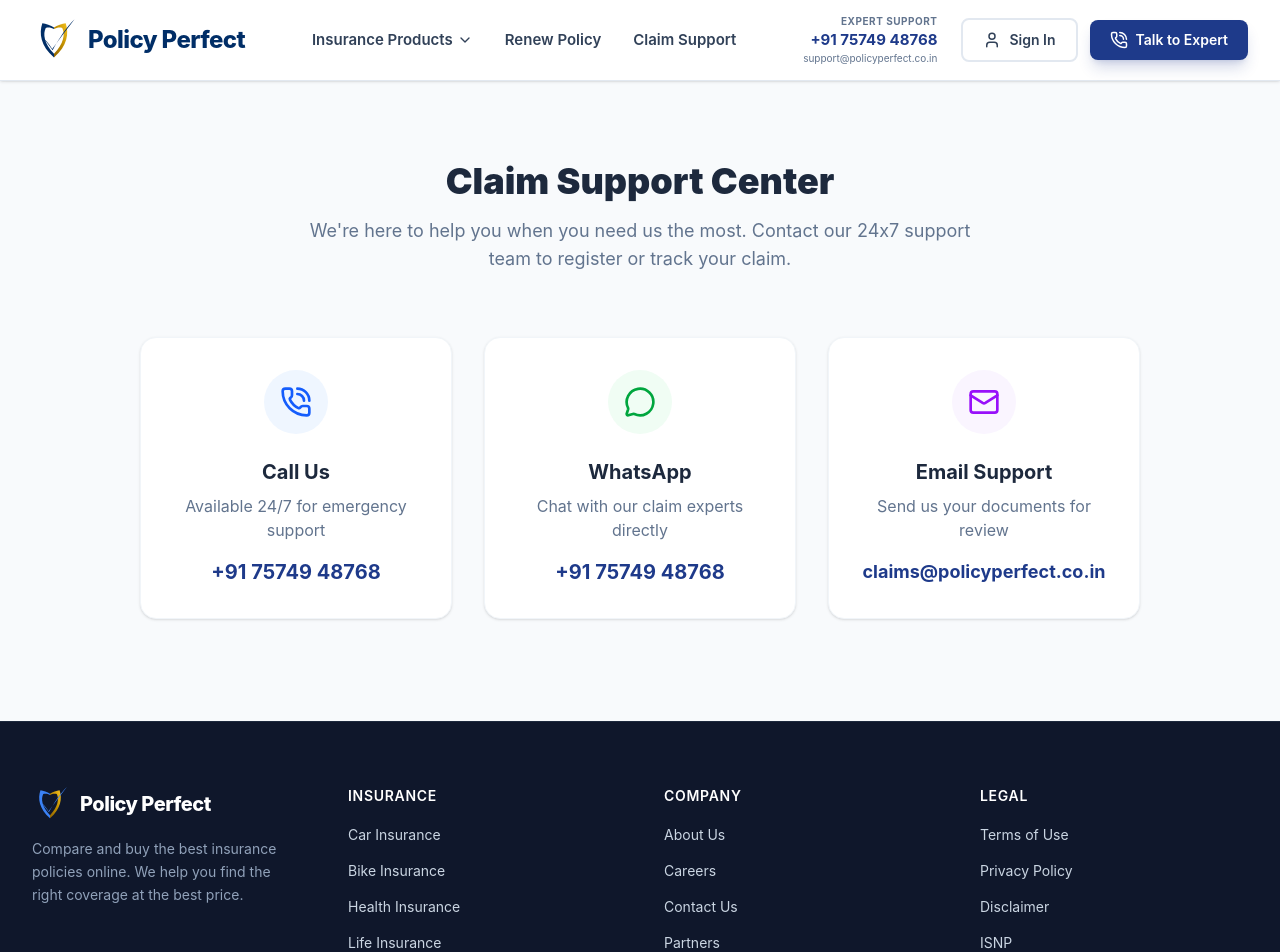
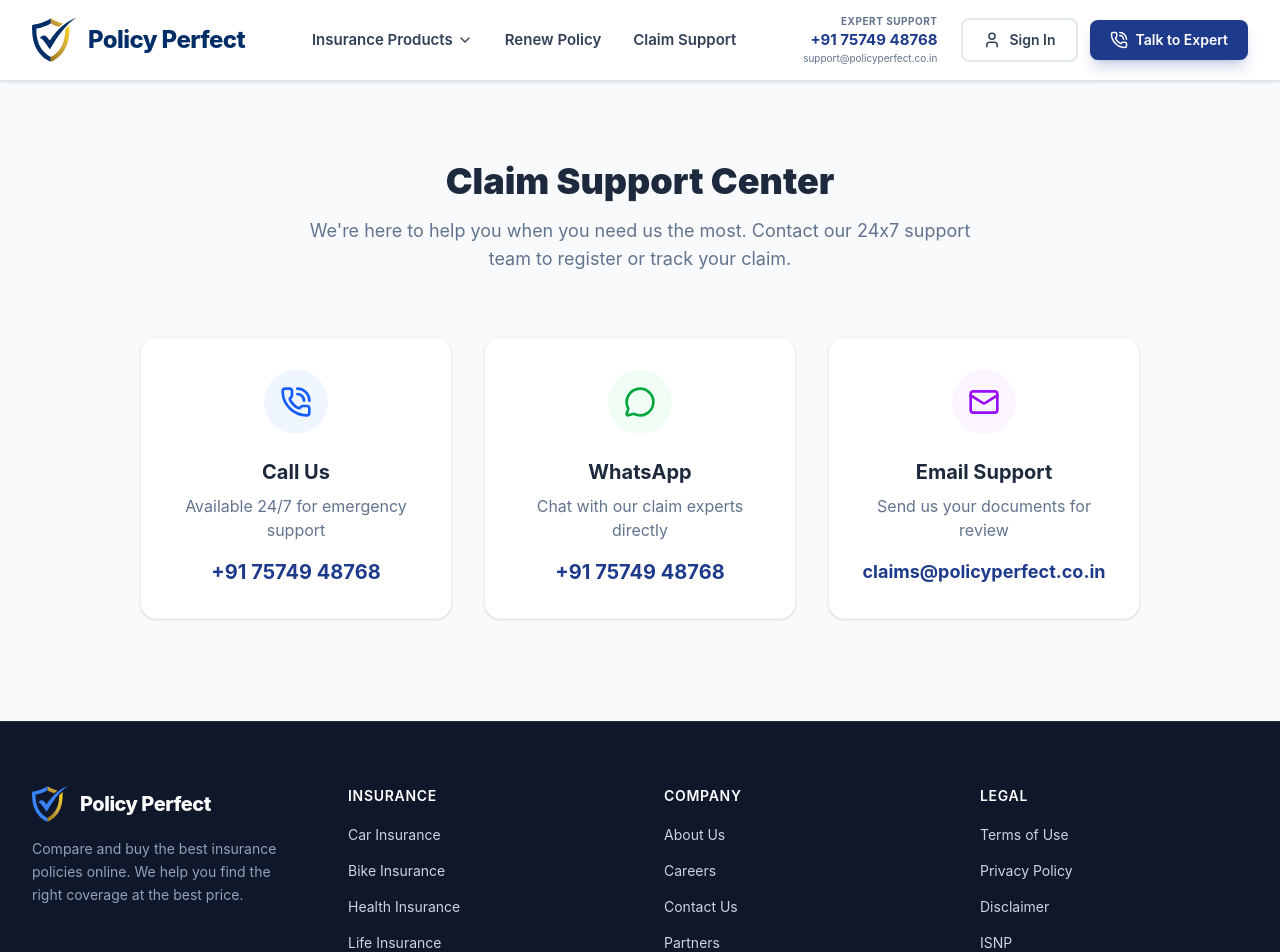
Before and after one commit to shakidsolanki/policyperfect-website, a React (Vite) app: page /claims in a window 1280 px wide. Shown: the top 952 px of the page. Built offline with nearby package versions, Linux system fonts and the light colour scheme.

Commit message:
Update Navbar, Footer, and Favicon to pixel-perfect traced custom logo

```diff
--- a/src/components/Footer.jsx
+++ b/src/components/Footer.jsx
@@ -14,17 +14,15 @@
               <svg xmlns="http://www.w3.org/2000/svg" viewBox="0 0 512 512" className="w-9 h-9" fill="none">
                 <defs>
                   <linearGradient id="footerGold" x1="100%" y1="0%" x2="0%" y2="100%">
-                    <stop offset="0%" stop-color="#f6c21e" />
-                    <stop offset="50%" stop-color="#be8c00" />
-                    <stop offset="100%" stop-color="#916400" />
+                    <stop offset="0%" stop-color="#F9D423" />
+                    <stop offset="50%" stop-color="#CCA43B" />
+                    <stop offset="100%" stop-color="#9E7818" />
                   </linearGradient>
                 </defs>
-                {/* Left Shield Half (Vibrant Blue for dark background) */}
-                <path d="M256 460 C100 320 80 180 120 60 C160 65 220 85 256 110 L256 128 C230 115 195 105 160 115 C125 185 140 295 256 415 Z" fill="#3b82f6" />
-                {/* Right Shield Half (Gold Gradient) */}
-                <path d="M256 460 C412 320 432 180 392 60 C352 65 292 85 256 110 L256 128 C282 115 317 105 352 115 C387 185 372 295 256 415 Z" fill="url(#footerGold)" />
-                {/* Overlapping Vibrant Blue Checkmark */}
-                <path d="M135 240 C135 240 185 270 235 360 C325 240 415 120 495 15 C415 90 305 250 240 375 C195 310 160 265 135 240 Z" fill="#3b82f6" />
+                <path d="M 434 85 L 413 105 L 386 136 L 385 139 L 385 167 L 382 200 L 378 227 L 373 251 L 368 270 L 360 294 L 358 297 L 358 299 L 356 302 L 356 304 L 353 309 L 353 311 L 341 335 L 339 337 L 335 345 L 331 350 L 330 353 L 317 371 L 302 389 L 283 408 L 264 424 L 249 435 L 246 436 L 233 445 L 225 449 L 222 449 L 220 450 L 220 507 L 225 507 L 231 504 L 233 504 L 235 502 L 248 496 L 250 494 L 255 492 L 257 490 L 265 486 L 287 471 L 313 450 L 329 435 L 348 414 L 369 386 L 370 383 L 372 381 L 375 375 L 377 373 L 378 370 L 380 368 L 383 361 L 385 359 L 396 337 L 396 335 L 399 330 L 399 328 L 401 325 L 401 323 L 405 315 L 406 310 L 408 307 L 411 298 L 411 295 L 413 292 L 422 258 L 428 228 L 432 199 L 435 160 L 435 90 Z" fill="url(#footerGold)" />
+                <path d="M 220 6 L 220 65 L 223 65 L 256 82 L 258 82 L 265 86 L 267 86 L 272 89 L 274 89 L 277 91 L 279 91 L 282 93 L 285 94 L 287 94 L 290 96 L 308 102 L 312 103 L 316 103 L 318 102 L 329 91 L 338 83 L 344 78 L 351 73 L 359 66 L 359 64 L 357 63 L 355 63 L 347 61 L 341 59 L 337 58 L 322 53 L 319 51 L 317 51 L 311 49 L 308 47 L 306 47 L 303 46 L 300 44 L 298 44 L 295 42 L 293 42 L 288 39 L 286 39 L 277 34 L 275 34 L 262 27 L 260 27 L 258 25 L 256 25 L 254 23 L 235 14 L 233 12 L 228 10 L 226 8 L 224 8 L 222 6 Z" fill="url(#footerGold)" />
+                <path d="M 218 6 L 197 17 L 195 19 L 180 26 L 178 28 L 176 28 L 147 42 L 145 42 L 127 50 L 119 52 L 116 54 L 60 70 L 26 77 L 5 80 L 2 83 L 2 102 L 0 104 L 0 138 L 2 140 L 3 178 L 7 215 L 15 258 L 25 295 L 36 325 L 49 353 L 66 382 L 84 407 L 100 426 L 121 447 L 145 467 L 168 483 L 183 492 L 190 495 L 192 497 L 214 507 L 219 506 L 218 504 L 218 450 L 208 447 L 177 427 L 157 411 L 131 385 L 117 368 L 104 349 L 94 332 L 82 307 L 70 274 L 59 229 L 55 204 L 52 174 L 51 126 L 56 122 L 92 115 L 142 99 L 145 97 L 167 89 L 172 86 L 174 86 L 203 72 L 205 70 L 215 65 L 219 64 L 219 16 Z" fill="#3b82f6" />
+                <path d="M 509 2 L 493 7 L 478 14 L 476 14 L 469 18 L 467 18 L 431 37 L 429 39 L 416 46 L 395 60 L 356 90 L 326 117 L 308 135 L 276 170 L 237 218 L 222 238 L 210 256 L 205 260 L 200 255 L 193 244 L 182 230 L 166 214 L 156 207 L 154 207 L 148 204 L 144 203 L 135 203 L 122 207 L 109 215 L 100 222 L 93 229 L 93 231 L 95 233 L 97 233 L 111 242 L 130 260 L 147 280 L 169 309 L 205 363 L 207 365 L 210 364 L 212 359 L 214 357 L 216 352 L 227 335 L 229 330 L 231 328 L 232 325 L 234 323 L 247 300 L 251 295 L 255 287 L 270 265 L 271 262 L 310 205 L 333 174 L 356 145 L 394 101 L 429 65 L 443 52 L 467 32 Z" fill="#3b82f6" />
               </svg>
               <span className="font-extrabold text-xl tracking-tight text-white group-hover:text-blue-400 transition-colors">
                 Policy Perfect
--- a/src/components/Navbar.jsx
+++ b/src/components/Navbar.jsx
@@ -27,17 +27,15 @@
               <svg xmlns="http://www.w3.org/2000/svg" viewBox="0 0 512 512" className="w-11 h-11" fill="none">
                 <defs>
                   <linearGradient id="navGold" x1="100%" y1="0%" x2="0%" y2="100%">
-                    <stop offset="0%" stop-color="#f6c21e" />
-                    <stop offset="50%" stop-color="#be8c00" />
-                    <stop offset="100%" stop-color="#916400" />
+                    <stop offset="0%" stop-color="#F9D423" />
+                    <stop offset="50%" stop-color="#CCA43B" />
+                    <stop offset="100%" stop-color="#9E7818" />
                   </linearGradient>
                 </defs>
-                {/* Left Shield Half (Navy Blue) */}
-                <path d="M256 460 C100 320 80 180 120 60 C160 65 220 85 256 110 L256 128 C230 115 195 105 160 115 C125 185 140 295 256 415 Z" fill="#012e67" />
-                {/* Right Shield Half (Gold Gradient) */}
-                <path d="M256 460 C412 320 432 180 392 60 C352 65 292 85 256 110 L256 128 C282 115 317 105 352 115 C387 185 372 295 256 415 Z" fill="url(#navGold)" />
-                {/* Overlapping Navy Checkmark */}
-                <path d="M135 240 C135 240 185 270 235 360 C325 240 415 120 495 15 C415 90 305 250 240 375 C195 310 160 265 135 240 Z" fill="#012e67" />
+                <path d="M 434 85 L 413 105 L 386 136 L 385 139 L 385 167 L 382 200 L 378 227 L 373 251 L 368 270 L 360 294 L 358 297 L 358 299 L 356 302 L 356 304 L 353 309 L 353 311 L 341 335 L 339 337 L 335 345 L 331 350 L 330 353 L 317 371 L 302 389 L 283 408 L 264 424 L 249 435 L 246 436 L 233 445 L 225 449 L 222 449 L 220 450 L 220 507 L 225 507 L 231 504 L 233 504 L 235 502 L 248 496 L 250 494 L 255 492 L 257 490 L 265 486 L 287 471 L 313 450 L 329 435 L 348 414 L 369 386 L 370 383 L 372 381 L 375 375 L 377 373 L 378 370 L 380 368 L 383 361 L 385 359 L 396 337 L 396 335 L 399 330 L 399 328 L 401 325 L 401 323 L 405 315 L 406 310 L 408 307 L 411 298 L 411 295 L 413 292 L 422 258 L 428 228 L 432 199 L 435 160 L 435 90 Z" fill="url(#navGold)" />
+                <path d="M 220 6 L 220 65 L 223 65 L 256 82 L 258 82 L 265 86 L 267 86 L 272 89 L 274 89 L 277 91 L 279 91 L 282 93 L 285 94 L 287 94 L 290 96 L 308 102 L 312 103 L 316 103 L 318 102 L 329 91 L 338 83 L 344 78 L 351 73 L 359 66 L 359 64 L 357 63 L 355 63 L 347 61 L 341 59 L 337 58 L 322 53 L 319 51 L 317 51 L 311 49 L 308 47 L 306 47 L 303 46 L 300 44 L 298 44 L 295 42 L 293 42 L 288 39 L 286 39 L 277 34 L 275 34 L 262 27 L 260 27 L 258 25 L 256 25 L 254 23 L 235 14 L 233 12 L 228 10 L 226 8 L 224 8 L 222 6 Z" fill="url(#navGold)" />
+                <path d="M 218 6 L 197 17 L 195 19 L 180 26 L 178 28 L 176 28 L 147 42 L 145 42 L 127 50 L 119 52 L 116 54 L 60 70 L 26 77 L 5 80 L 2 83 L 2 102 L 0 104 L 0 138 L 2 140 L 3 178 L 7 215 L 15 258 L 25 295 L 36 325 L 49 353 L 66 382 L 84 407 L 100 426 L 121 447 L 145 467 L 168 483 L 183 492 L 190 495 L 192 497 L 214 507 L 219 506 L 218 504 L 218 450 L 208 447 L 177 427 L 157 411 L 131 385 L 117 368 L 104 349 L 94 332 L 82 307 L 70 274 L 59 229 L 55 204 L 52 174 L 51 126 L 56 122 L 92 115 L 142 99 L 145 97 L 167 89 L 172 86 L 174 86 L 203 72 L 205 70 L 215 65 L 219 64 L 219 16 Z" fill="#012e67" />
+                <path d="M 509 2 L 493 7 L 478 14 L 476 14 L 469 18 L 467 18 L 431 37 L 429 39 L 416 46 L 395 60 L 356 90 L 326 117 L 308 135 L 276 170 L 237 218 L 222 238 L 210 256 L 205 260 L 200 255 L 193 244 L 182 230 L 166 214 L 156 207 L 154 207 L 148 204 L 144 203 L 135 203 L 122 207 L 109 215 L 100 222 L 93 229 L 93 231 L 95 233 L 97 233 L 111 242 L 130 260 L 147 280 L 169 309 L 205 363 L 207 365 L 210 364 L 212 359 L 214 357 L 216 352 L 227 335 L 229 330 L 231 328 L 232 325 L 234 323 L 247 300 L 251 295 L 255 287 L 270 265 L 271 262 L 310 205 L 333 174 L 356 145 L 394 101 L 429 65 L 443 52 L 467 32 Z" fill="#012e67" />
               </svg>
               <span className="font-extrabold text-2xl tracking-tight text-[#012e67] group-hover:text-blue-800 transition-colors">
                 Policy Perfect
```
Also changed, not shown: public/favicon.svg.
